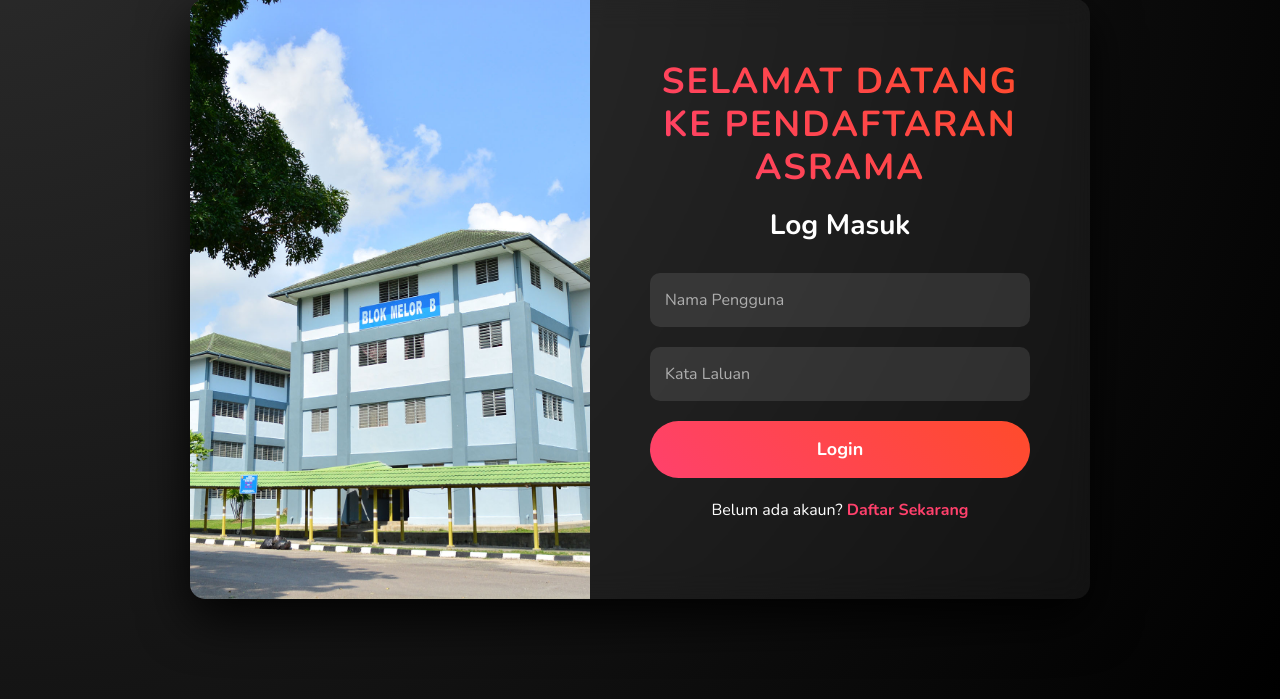
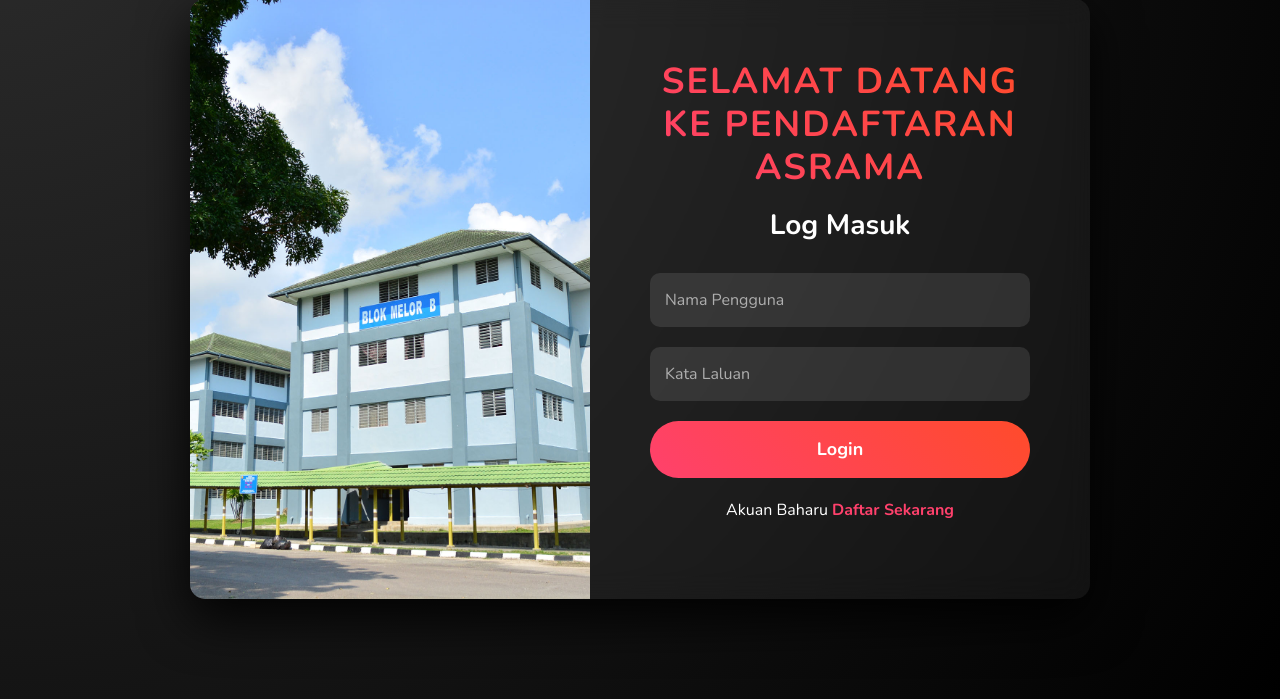
Before and after one commit to harrisidzham/pengurusanAsrama, a PHP site: page /login.php in a window 1280 px wide. Shown: the part 101-800 px from the top of the page. Run offline with PHP 8.4, Linux system fonts and the light colour scheme.

Commit message:
Sistem pengurusan asrama dimasukkan

```diff
--- a/login.php
+++ b/login.php
@@ -194,7 +194,7 @@ if ($_SERVER["REQUEST_METHOD"] == "POST") {
             </form>
 
             <div class="signup-link">
-                <p>Belum ada akaun? <a href="signup.php">Daftar Sekarang</a></p>
+                <p>Akuan Baharu <a href="signup.php">Daftar Sekarang</a></p>
             </div>
         </div>
     </div>
```
